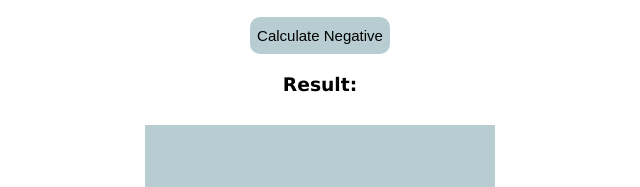
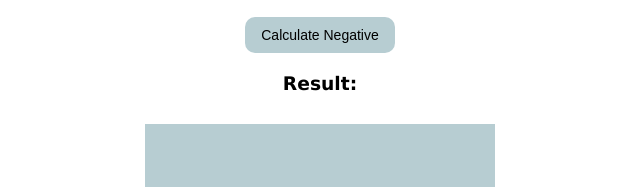
Before and after one commit to Noman-Nom/Digital-image-processing-Image-Negative-Algorithim-, a plain HTML site: page index.html in a window 1280 px wide. Shown: the part 325-512 px from the top of the page, 320-960 px from the left. Drawn offline with Linux system fonts and the light colour scheme.

Commit message:
project completed

```diff
--- a/style.css
+++ b/style.css
@@ -51,13 +51,16 @@ table input{
     font-family: Verdana, Geneva, Tahoma, sans-serif;
 }
 button{
-    padding: 10px 7px;
-    font-size: 15px;
+    padding: 10px 11px;
+    font-size: 14px;
+    font-weight: 500;
     border-radius: 10px;
     border: 0;
     outline: 0;
     cursor: pointer;
     background-color: rgb(183, 205, 210);
+    width: 150px;
+
 }
 #resultMatrix{
     width: 350px;
```
